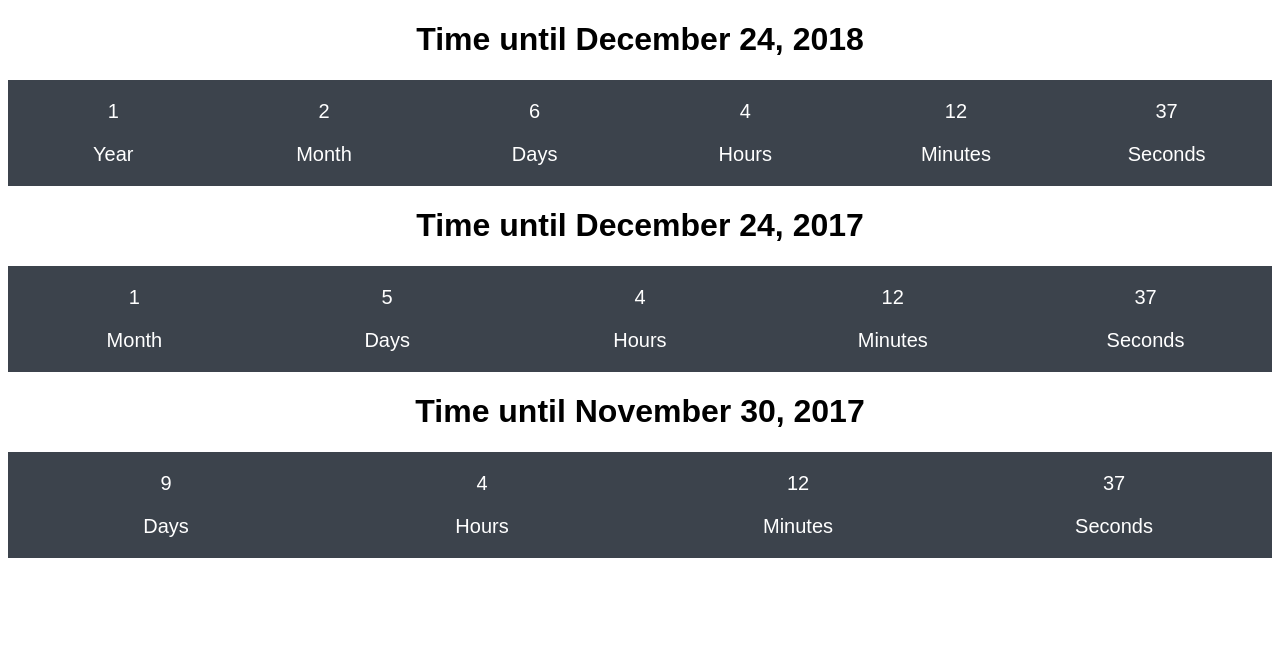
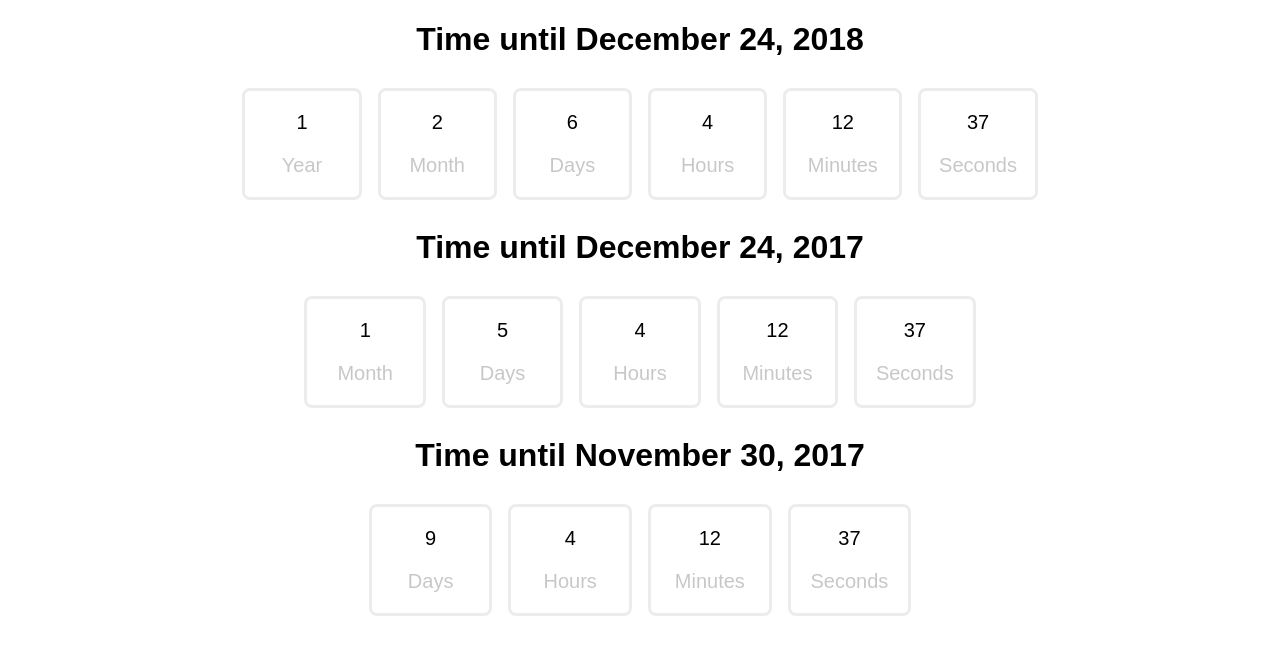
Before and after one commit to fdelacruzsoto/ng-countdown, an Angular app: page / in a window 1280 px wide. Shown: the top 654 px of the page. Built offline with nearby package versions, Linux system fonts and the light colour scheme.

Commit message:
Change the style to adapt to the requirement in the mail
The timer had to look different so I changed the style

```diff
--- a/src/app/components/countdown/countdown.component.css
+++ b/src/app/components/countdown/countdown.component.css
@@ -1,7 +1,5 @@
 .countdown-timer {
-  background-color: #3c434c;
   font-size:20px;
-  color:white;
   display: flex;
   align-items: center;
   justify-content: center;
@@ -13,7 +11,14 @@
   align-items: center;
   justify-content: center;
   text-align: center;
-  margin: auto;
+  margin: 8px;
+  border-style: solid;
+  border-radius: 8px;
+  border-color: #00000013;
+}
+
+.measurements-text {
+  color: #00000038;
 }
 
 .divider {
```
